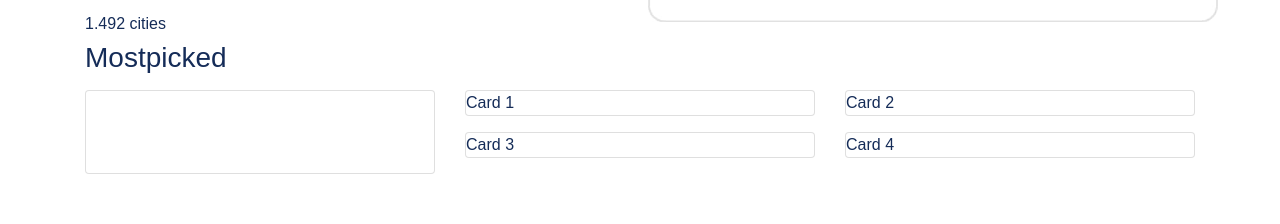
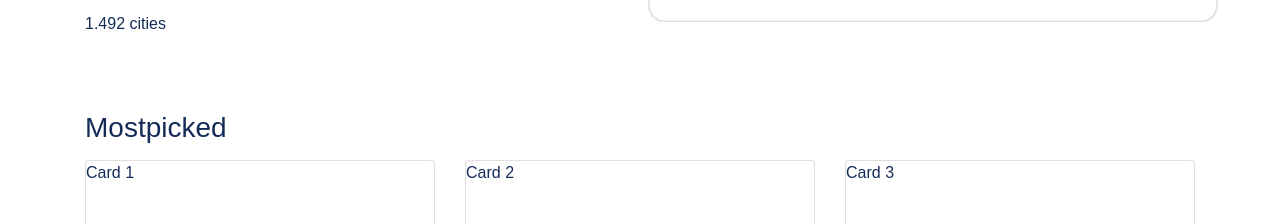
Before and after one commit to idmzulkarnaen/staycation, a React (Create React App) app: page / in a window 1280 px wide. Shown: the part 564-788 px from the top of the page. Built offline with nearby package versions, Linux system fonts and the light colour scheme.

Commit message:
Display Grid n simple grid markup

```diff
--- /dev/null
+++ b/src/assets/scss/_container-grid.scss
@@ -0,0 +1,67 @@
+.container-grid {
+  display: grid;
+  grid-template-columns: repeat(12, 1fr);
+  grid-auto-rows: minmax(185px, auto);
+  grid-auto-flow: dense;
+  row-gap: 30px;
+  column-gap: 30px;
+  position: relative;
+  z-index: 3;
+
+  &.sm {
+    grid-auto-rows: minmax(245px, auto);
+    row-gap: 10px;
+    column-gap: 10px;
+  }
+
+  .item {
+    &.column-1 {
+      grid-column-end: span 1;
+    }
+    &.column-2 {
+      grid-column-end: span 2;
+    }
+    &.column-3 {
+      grid-column-end: span 3;
+    }
+    &.column-4 {
+      grid-column-end: span 4;
+    }
+    &.column-5 {
+      grid-column-end: span 5;
+    }
+    &.column-6 {
+      grid-column-end: span 6;
+    }
+    &.column-7 {
+      grid-column-end: span 7;
+    }
+    &.column-8 {
+      grid-column-end: span 8;
+    }
+    &.column-9 {
+      grid-column-end: span 9;
+    }
+    &.column-10 {
+      grid-column-end: span 10;
+    }
+    &.column-11 {
+      grid-column-end: span 11;
+    }
+    &.column-12 {
+      grid-column-end: span 12;
+    }
+    &.row-1 {
+      grid-row-end: span 1;
+    }
+    &.row-2 {
+      grid-row-end: span 2;
+    }
+    &.row-3 {
+      grid-row-end: span 3;
+    }
+    &.row-4 {
+      grid-row-end: span 4;
+    }
+  }
+}
--- a/src/assets/scss/style.scss
+++ b/src/assets/scss/style.scss
@@ -14,6 +14,7 @@
 @import "images";
 @import "code";
 @import "grid";
+@import "container-grid";
 @import "tables";
 @import "forms";
 @import "buttons";
@@ -84,3 +85,9 @@
         }
     }
 }
+section {
+  margin-bottom: 70px;
+}
+.card {
+    height: 100%;
+}
--- a/src/parts/MostPicked.js
+++ b/src/parts/MostPicked.js
@@ -4,27 +4,21 @@ export default function MostPicked(props) {
   return (
     <section className="container">
       <h3 className="mb-3">Mostpicked</h3>
-      <div className="row">
-        <div className="col-4">
-          <div className="card h-100"></div>
-        </div>
-        <div className="col-8">
-          <div className="row mb-3">
-            <div className="col-6">
+      <div className="container-grid">
+        <div className="item column-4 row-2">
           <div className="card">Card 1</div>
         </div>
-            <div className="col-6">
+        <div className="item column-4 row-1">
           <div className="card">Card 2</div>
         </div>
-          </div>
-          <div className="row mb-3">
-            <div className="col-6">
+        <div className="item column-4 row-1">
           <div className="card">Card 3</div>
         </div>
-            <div className="col-6">
+        <div className="item column-4 row-1">
           <div className="card">Card 4</div>
         </div>
-          </div>
+        <div className="item column-4 row-1">
+          <div className="card">Card 5</div>
         </div>
       </div>
     </section>
```
Lines whose indentation alone changed are shown as unchanged.
